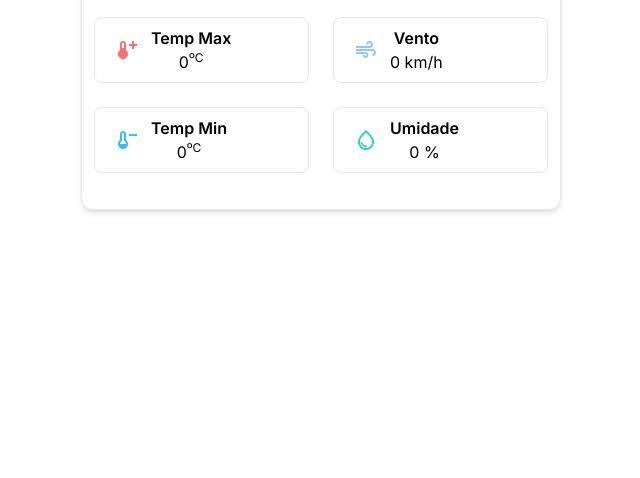
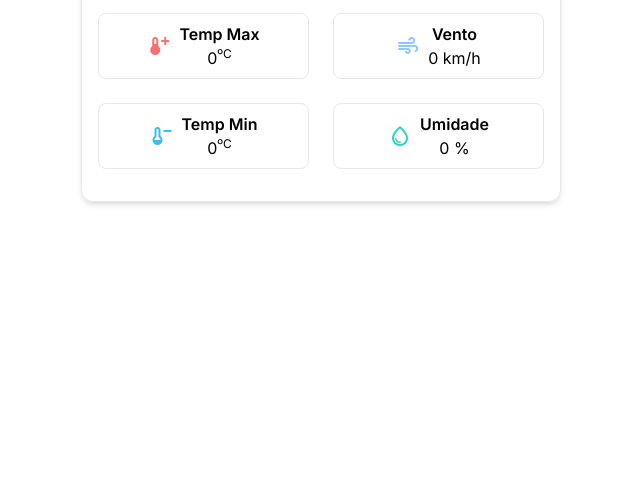
Before and after one commit to KaikeSathler/clima-tempo-api-js, a plain HTML site: page index.html in a window 1280 px wide. Shown: the part 322-800 px from the top of the page, without its empty margins (319-959 px from the left). Drawn offline with nearby package versions, Linux system fonts and the light colour scheme.

Commit message:
update design 05/04

```diff
--- a/index.html
+++ b/index.html
@@ -20,11 +20,11 @@
   <body class="font-[Inter]">
     <h1 class="text-3xl text-center m-4">Clima Tempo</h1>
     <section class="w-full flex items-center justify-center">
-      <div class="border rounded-xl shadow-md w-[30rem] p-3 m-4">
+      <div class="border rounded-xl shadow-md p-4 w-[30rem] m-4">
         <div class="flex flex-col gap-4 items-center justify-center">
           <div class="w-full">
             <div class="flex border border-gray-200 rounded-lg items-center">
-              <span class="material-symbols-outlined p-2 text-slate-800"> location_on </span>
+              <span class="material-symbols-outlined p-2 text-slate-700"> location_on </span>
               <input
               id="search"
                 type="search"
@@ -32,7 +32,7 @@
                 onkeyup="verificarEnter(event)"
               />
               <button onclick="chamarAPI(document.querySelector('input[type=search]').value)">
-                <span class="material-symbols-outlined p-2 text-slate-800">
+                <span class="material-symbols-outlined p-2 text-slate-700">
                 search
                </span>
               </button>
@@ -55,9 +55,9 @@
             </div>
           </div>
         </div>
-        <div class="grid grid-cols-2 gap-6 w-full my-6 ">
-          <div class="rounded-lg flex items-center border text-center p-2">
-            <span class="material-symbols-outlined text-red-400 p-3">
+        <div class="grid grid-cols-2 gap-6 my-4 w-full">
+          <div class="rounded-lg gap-2 flex items-center justify-center border text-center p-2">
+            <span class="material-symbols-outlined text-red-400">
               thermometer_add
             </span>
             <div class="flex-col">
@@ -68,8 +68,8 @@
               </span>
             </div>
           </div>
-          <div class="rounded-lg flex items-center border text-center p-2">
-            <span class="material-symbols-outlined text-blue-300 p-3">
+          <div class="rounded-lg gap-2 flex items-center border text-center justify-center p-2">
+            <span class="material-symbols-outlined text-blue-300">
               air
             </span>
             <div class="flex-col">
@@ -80,8 +80,8 @@
               </span>
             </div>
           </div>
-          <div class="rounded-lg flex items-center border text-center p-2">
-            <span class="material-symbols-outlined text-sky-400 p-3 ">
+          <div class="rounded-lg gap-2 flex items-center border justify-center text-center p-2">
+            <span class="material-symbols-outlined text-sky-400 ">
                 thermometer_minus
                 </span>
             <div class="flex-col">
@@ -92,8 +92,8 @@
               </span>
             </div>
           </div>
-          <div class="rounded-lg flex items-center border text-center p-2">
-            <span class="material-symbols-outlined text-teal-400 p-3">
+          <div class="rounded-lg gap-2 flex items-center border justify-center text-center p-2">
+            <span class="material-symbols-outlined text-teal-400">
                 <span class="material-symbols-outlined">
                     water_drop
                     </span>
```
